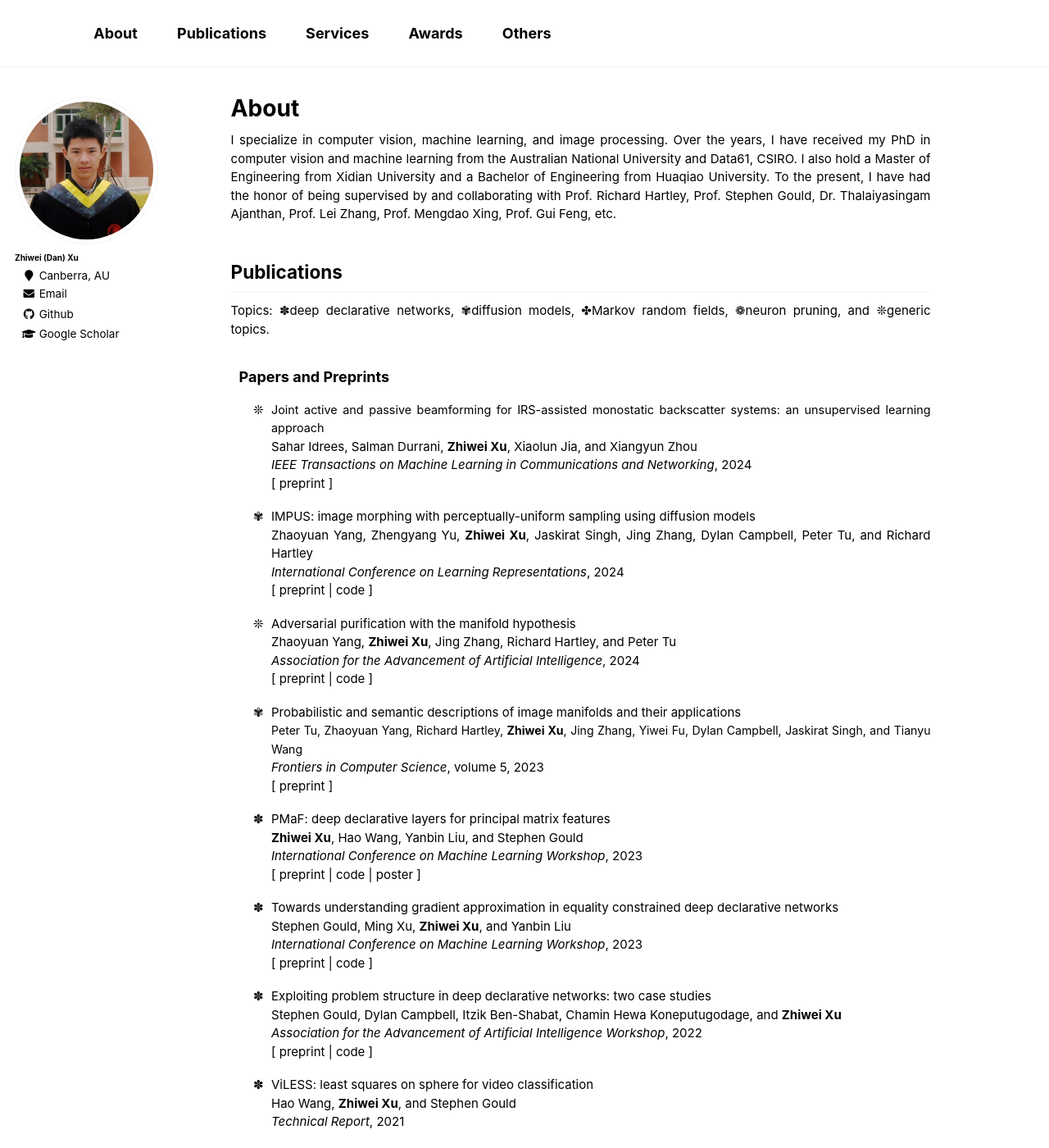
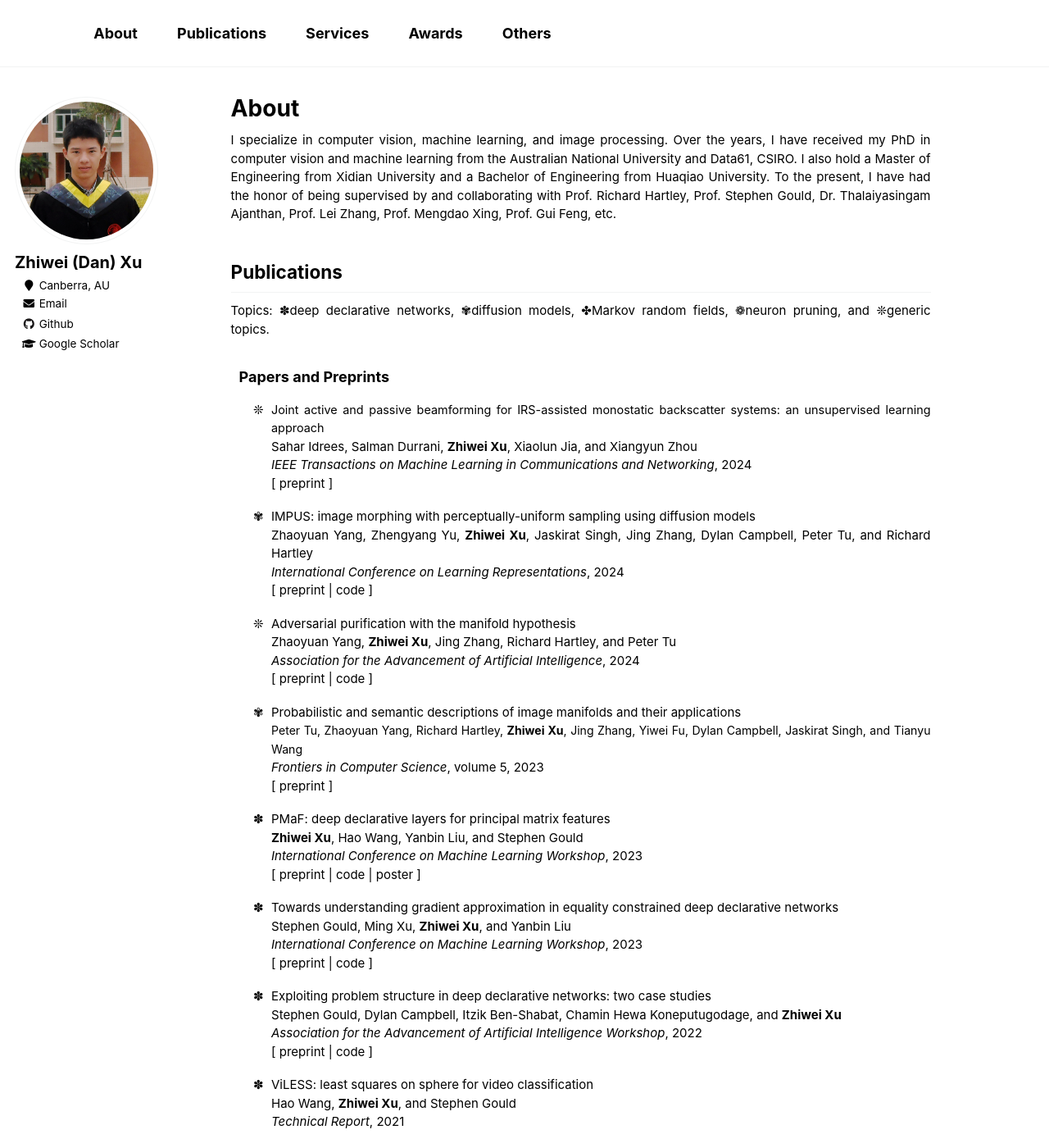
Before and after one commit to zwxu064/zwxu064.github.io, a Jekyll site: the page built from _pages/about.html, in a window 1280 px wide and 1400 px high. Shown: the whole window at 82% size. Built offline with Jekyll 4.4.1, drawn with Linux system fonts in a browser that asks for light colours.

Commit message:
Update _sidebar.scss

```diff
--- a/_sass/_sidebar.scss
+++ b/_sass/_sidebar.scss
@@ -110,7 +110,7 @@
 
 .author__name {
   margin: 0;
-  font-size: 10px;
+  font-size: 20px;
 
   @include breakpoint($large) {
     margin-top: 10px;
@@ -119,7 +119,7 @@
 }
 .sidebar .author__name {
   font-family: $sans-serif;
-  font-size: 10px;
+  font-size: 20px;
 }
 
 .author__bio {
```
